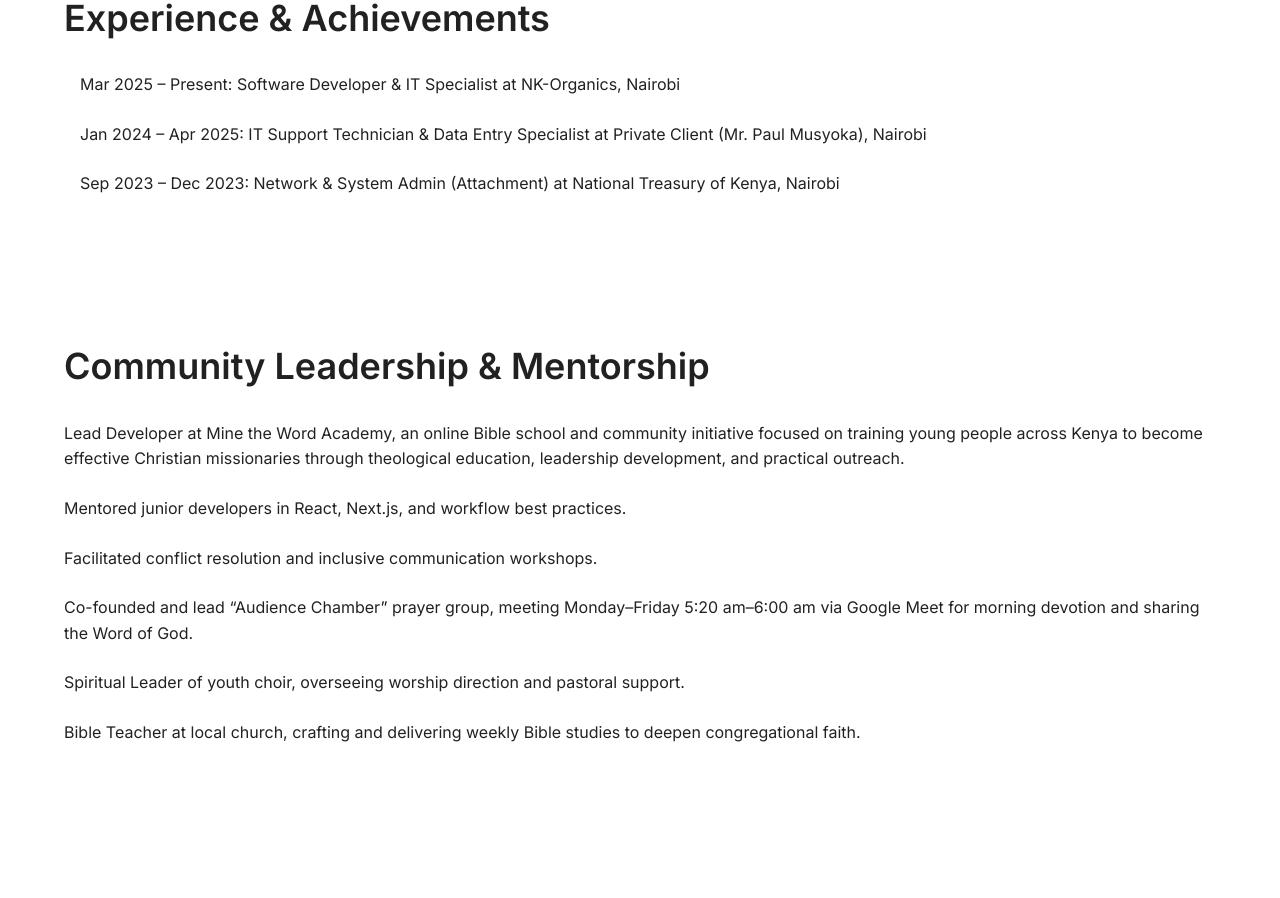
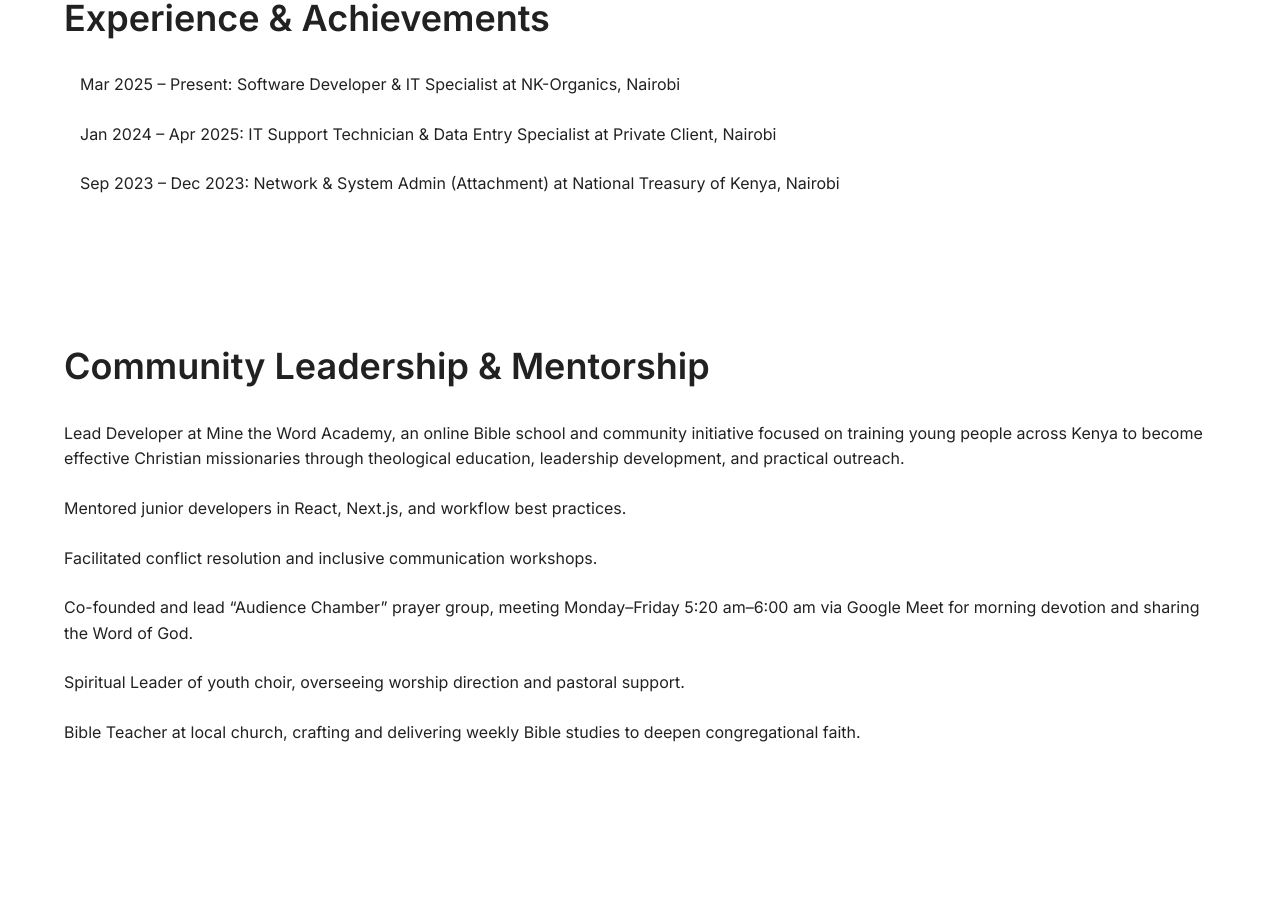
Before and after one commit to Maogast/magaredev, a Next.js app: page / in a window 1280 px wide. Shown: the part 1860-2758 px from the top of the page. Built offline with nearby package versions, Linux system fonts and the light colour scheme.

Commit message:
display only needed data

```diff
--- a/src/components/Experience.tsx
+++ b/src/components/Experience.tsx
@@ -3,7 +3,7 @@
 
 const experiences = [
   "Mar 2025 – Present: Software Developer & IT Specialist at NK-Organics, Nairobi",
-  "Jan 2024 – Apr 2025: IT Support Technician & Data Entry Specialist at Private Client (Mr. Paul Musyoka), Nairobi",
+  "Jan 2024 – Apr 2025: IT Support Technician & Data Entry Specialist at Private Client, Nairobi",
   "Sep 2023 – Dec 2023: Network & System Admin (Attachment) at National Treasury of Kenya, Nairobi",
 ];
 
```
